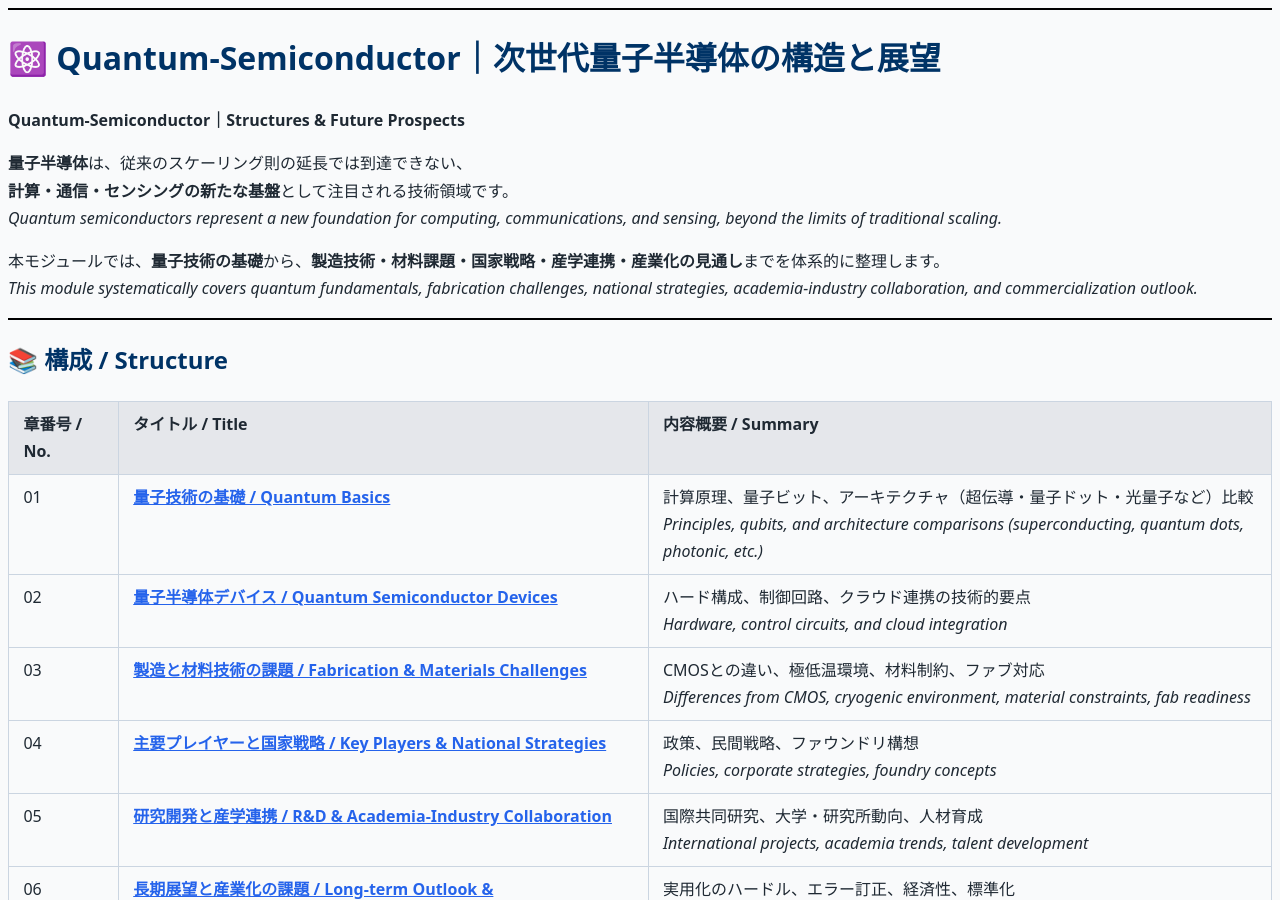
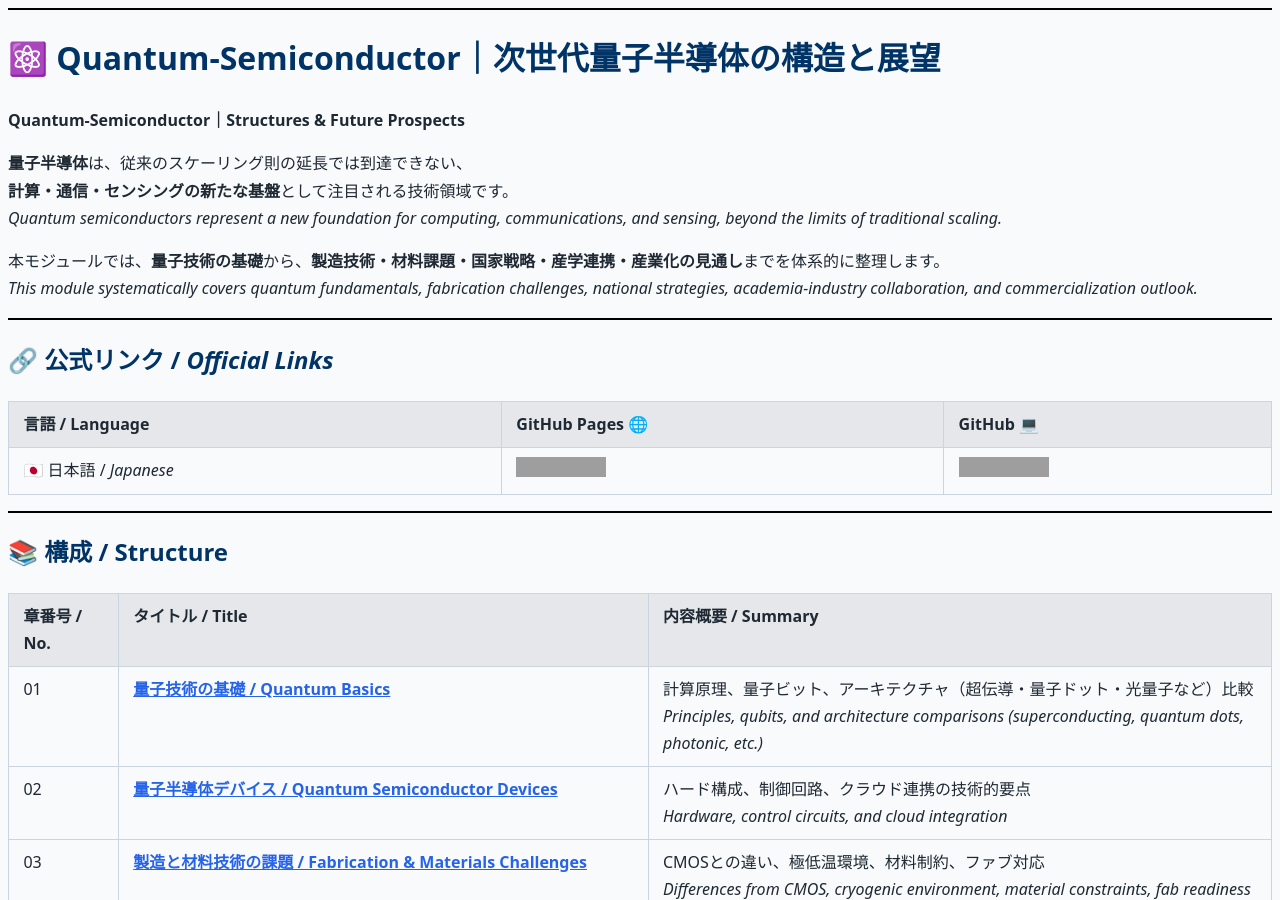
Before and after one commit to Samizo-AITL/Edusemi-Plus, a Jekyll site: the page built from quantum-semiconductor/index.md, in a window 1280 px wide and 900 px high. Built offline with Jekyll 4.4.1, drawn with Linux system fonts in a browser that asks for light colours; grey boxes are pictures that could not be loaded.

Commit message:
Update index.md

```diff
--- a/quantum-semiconductor/index.md
+++ b/quantum-semiconductor/index.md
@@ -14,6 +14,14 @@
 
 本モジュールでは、**量子技術の基礎**から、**製造技術・材料課題・国家戦略・産学連携・産業化の見通し**までを体系的に整理します。
 _This module systematically covers quantum fundamentals, fabrication challenges, national strategies, academia-industry collaboration, and commercialization outlook._
+
+---
+
+## 🔗 公式リンク / *Official Links*
+
+| 言語 / Language | GitHub Pages 🌐 | GitHub 💻 |
+|-----------------|----------------|-----------|
+| 🇯🇵 日本語 / *Japanese* | [![GitHub Pages JP](https://img.shields.io/badge/GitHub%20Pages-日本語版-brightgreen?logo=github)](https://samizo-aitl.github.io/Edusemi-Plus/quantum-semiconductor/) | [![GitHub Repo JP](https://img.shields.io/badge/GitHub-日本語版-blue?logo=github)](https://github.com/Samizo-AITL/Edusemi-Plus/tree/main/quantum-semiconductor) |
 
 ---
 
```
